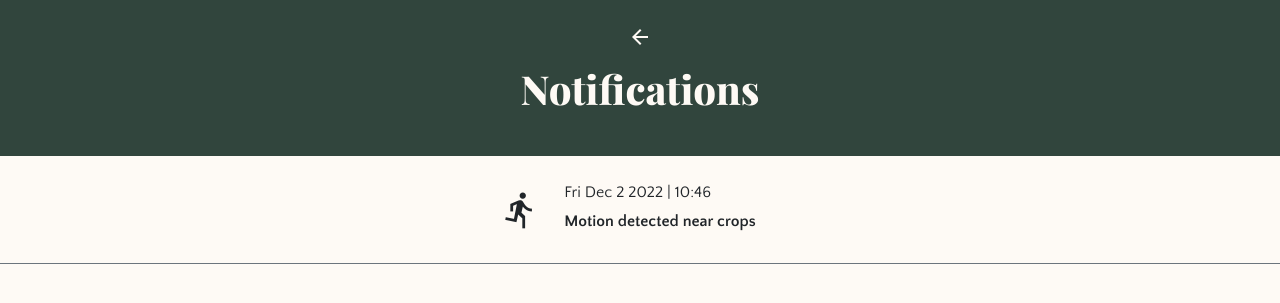
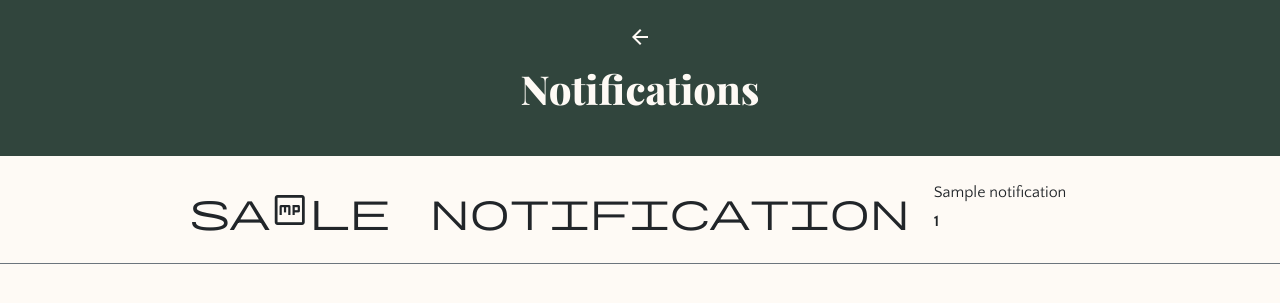
Before and after one commit to luanakimley/GreenhouseManagementSystem, a Flask app: template webserver/templates/notifications.html in a window 1280 px wide. Shown: the top 303 px of the page. Run offline with Flask 2, Linux system fonts and the light colour scheme; the template is opened without the code that fills it: most values are stand-ins (such as "Sample title", 1, 10 or a date in 2020); some libraries are stand-ins or nearby versions; some web fonts are replaced.

Commit message:
:sparkles: Notification page done
Notifications fetched from database and shown to webpage.

```diff
--- a/webserver/application.py
+++ b/webserver/application.py
@@ -353,7 +353,13 @@ def lifecycle(lifecycle_id):
 
 @app.route("/notifications")
 def notifications():
-    return render_template("notifications.html")
+    cursor = mysql.connection.cursor()
+    cursor.execute("select description, icon, notification_dateTime from notification n, user_notification un where n.notifications_id = un.notifications_id and users_id=%s",
+                   [session["users_id"]])
+    notifications_list = cursor.fetchall()
+    print(notifications_list)
+
+    return render_template("notifications.html", notifications=notifications_list)
 
 
 @app.route("/temp_graph")
--- a/webserver/templates/notifications.html
+++ b/webserver/templates/notifications.html
@@ -7,14 +7,16 @@
     <h1>Notifications</h1>
 </div>
 <div id="notifications-body">
+    {% for notification in notifications %}
     <div class="w-100 h-25 border-bottom border-secondary">
         <div class="d-flex p-3 justify-content-center my-2 align-items-center">
-            <span class="material-icons material-symbols-outlined fs-1">directions_run</span>
+            <span class="material-icons material-symbols-outlined fs-1">{{ notification[1] }}</span>
             <div class="mx-4 d-flex flex-column">
-                <span>Fri Dec 2 2022 | 10:46</span>
-                <p class="fw-bold h6 my-2">Motion detected near crops</p>
+                <span>{{ notification[2] }}</span>
+                <p class="fw-bold h6 my-2">{{ notification[0] }}</p>
             </div>
         </div>
     </div>
+    {% endfor %}
 </div>
 {% endblock %}
```
